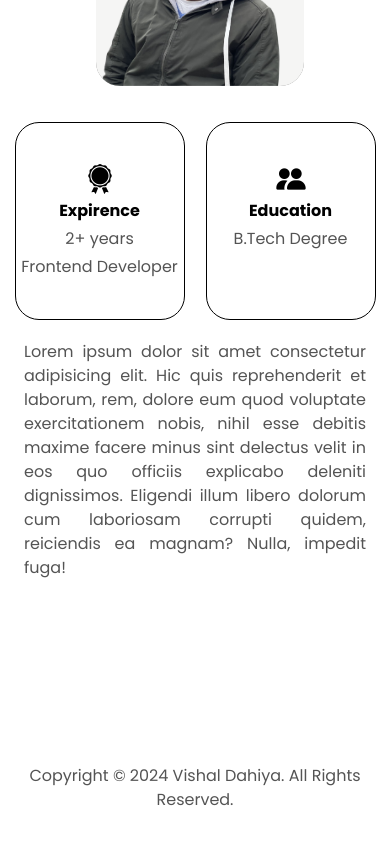
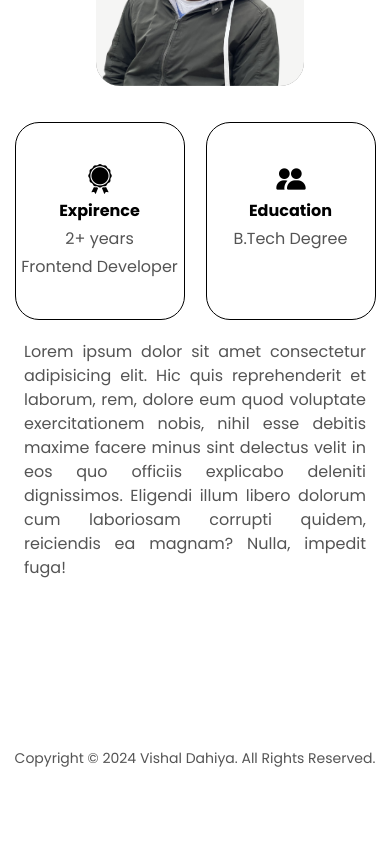
Before and after one commit to vishudahiya/Portfolio, a React (Vite) app: page / in a window 390 px wide. Shown: the part 950-1794 px from the top of the page. After the commit the page ends 1734 px from the top, so only its background shows below. Built offline with nearby package versions, Linux system fonts and the light colour scheme.

Commit message:
Mobile Responsive

```diff
--- a/src/components/About.jsx
+++ b/src/components/About.jsx
@@ -40,7 +40,7 @@ export default function About() {
             <AboutBoxes data={data[0]} />
             <AboutBoxes data={data[1]} />
           </div>
-          <p class="item-centre text-justify md:pt-2 md:px-24 text-grey-theme lg:mt-6 mx-6 pb-4 pt-5">
+          <p class="item-centre text-justify md:pt-2 md:px-24 text-grey-theme lg:mt-6 mx-6 pt-5">
             Lorem ipsum dolor sit amet consectetur adipisicing elit. Hic quis
             reprehenderit et laborum, rem, dolore eum quod voluptate
             exercitationem nobis, nihil esse debitis maxime facere minus sint
--- a/src/components/Footer.jsx
+++ b/src/components/Footer.jsx
@@ -2,7 +2,7 @@ export default function Footer() {
   return (
     <div>
       <footer>
-        <p class="text-center justify-center font-poppins text-grey-theme pb-10 text-md">
+        <p class="text-center justify-center font-poppins text-grey-theme pb-4 text-sm">
           Copyright © 2024 Vishal Dahiya. All Rights Reserved.
         </p>
       </footer>
```
